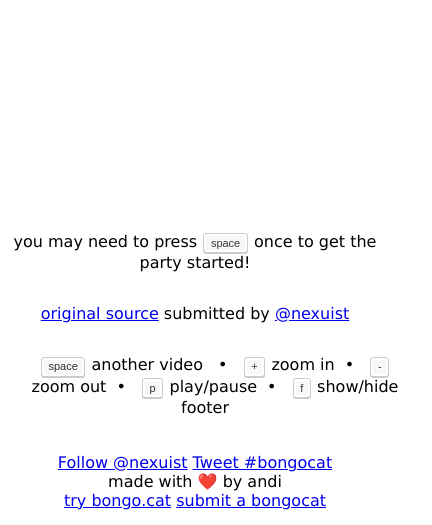
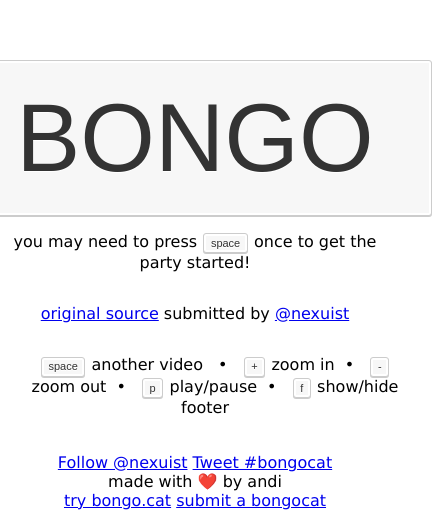
Before and after one commit to Nexuist/bongocat, a plain HTML site: page index.html in a window 390 px wide. Shown: the part 319-844 px from the top of the page, 432 px wide, since content can reach past the window. Drawn offline with Linux system fonts and the light colour scheme; no server answers.

Commit message:
Add mobile friendly button

```diff
--- a/index.css
+++ b/index.css
@@ -57,3 +57,11 @@ body {
   font-family: "Lucida Sans Unicode", "Lucida Grande", sans-serif;
   padding-bottom: 15px;
 }
+.mobile-only {
+  display: none;
+}
+@media only screen and (max-width: 768px) {
+  .mobile-only {
+    display: block;
+  }
+}
--- a/index.html
+++ b/index.html
@@ -12,8 +12,12 @@
             var bongocat = document.querySelector("#bongocat");
             var originalSource = document.querySelector("#source");
             var submitter = document.querySelector("#submitter");
-            function slapTheBongo() {
+            window.slapTheBongo = function slapTheBongo() {
                 console.log("bongocat!");
+                if (!autoPlayWarningSeen) {
+                    autoPlayWarningSeen = true;
+                    document.getElementById("autoplay-warning").remove();
+                }
                 fetch("https://lkub5gai6i.execute-api.us-east-1.amazonaws.com/prod/slap/the/bongo")
                     .then(res => res.json())
                     .then(json => {
@@ -35,10 +39,6 @@
                     case 32:
                         // [space] Request different video
                         slapTheBongo();
-                        if (!autoPlayWarningSeen) {
-                            autoPlayWarningSeen = true;
-                            document.getElementById("autoplay-warning").remove();
-                        }
                         break;
                     case 189:
                         // [-] Make video smaller
@@ -83,6 +83,7 @@
         </div>
         <video autoplay="autoplay" id="bongocat" style="width: 50vw; height: 50vh"></video>
         <div class="footer" id="footer">
+            <button onclick="javascript:slapTheBongo()" class="kbd mobile-only" style="font-size: 6rem">BONGO</button>
             <p id="autoplay-warning">you may need to press <span class="kbd">space</span> once to get the party
                 started!</p>
             <p><a href="#" target="_blank" id="source">original source</a> submitted by <a href="#" id="submitter"
```
